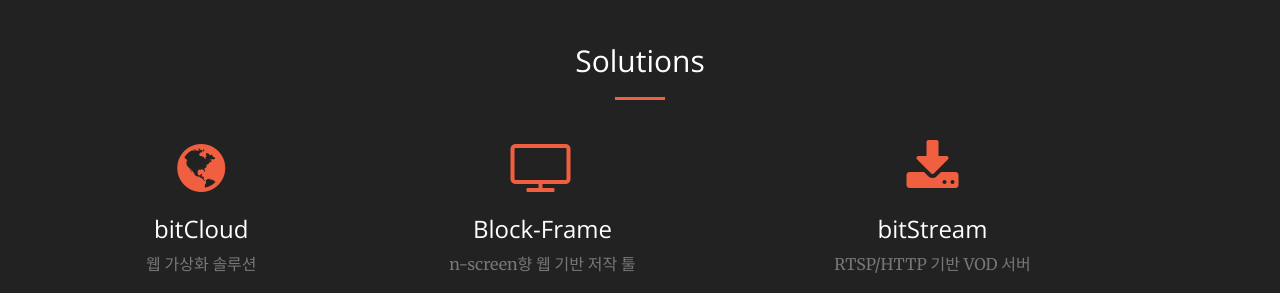
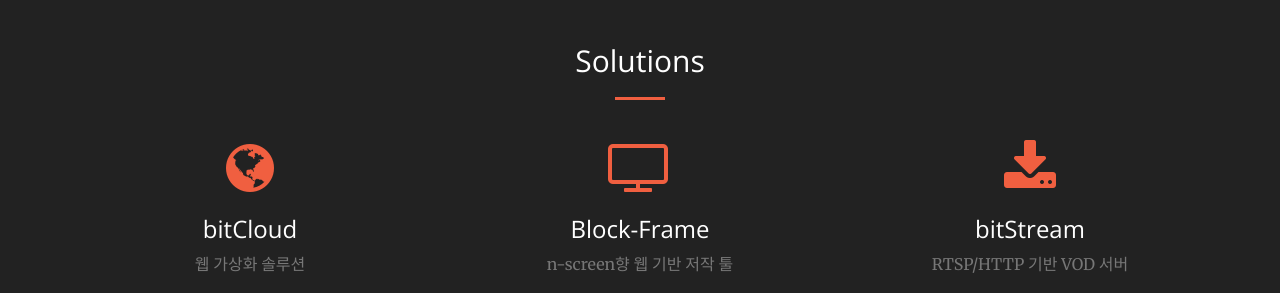
Before and after one commit to bitcore-kr/bitcore-kr.github.io, a plain HTML site: page index.html in a window 1280 px wide. Shown: the part 1460-1753 px from the top of the page. Drawn offline with nearby package versions, Linux system fonts and the light colour scheme.

Commit message:
Update index.html

```diff
--- a/index.html
+++ b/index.html
@@ -117,7 +117,7 @@
         </div>
         <div class="container">
             <div class="row">
-                <div class="col-lg-3 col-md-6 text-center">
+                <div class="col-lg-4 col-md-6 text-center">
                     <div id="bitBrowser-gallery" class="service-box cursor">
                         <i class="fa fa-4x fa-globe text-primary sr-icons"></i>
                         <h3>bitCloud</h3>
```
